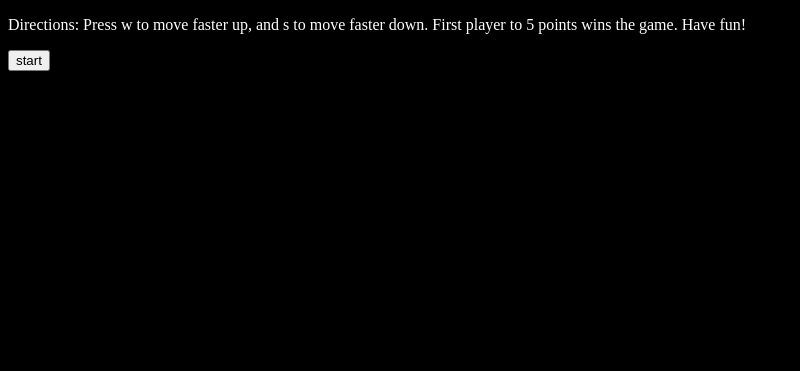
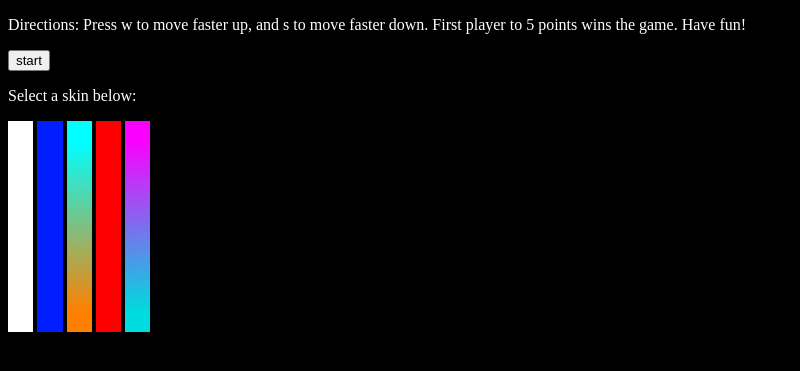
Before and after one commit to mteam88/web-pong, a Flask app: page / in a window 1280 px wide. Shown: the top 371 px of the page, without its empty margins (0-800 px from the left). Run offline with Flask 2, Linux system fonts and the light colour scheme.

Commit message:
playerskins

```diff
--- a/app.py
+++ b/app.py
@@ -1,5 +1,8 @@
-from flask import Flask, render_template
+from flask import Flask, render_template, request
+import json
 app = Flask(__name__)
+
+playerskin = "static/player/whiteplayer.png"
 
 @app.route("/")
 def startscreen():
@@ -7,10 +10,20 @@ def startscreen():
 
 @app.route("/pong")
 def pong():
-    return render_template("index.html")
+    print(playerskin)
+    return render_template("index.html", data={"playerskin": playerskin})
 
 @app.route("/gameover/<winner>")
 def gameover(winner):
     return render_template("gameover.html", data={"winner": winner})
 
+@app.route("/setplayerskin", methods=['POST'])
+def setplayerskin():
+    global playerskin
+    print(request.json)
+    print(playerskin)
+    playerskin = request.json['skin']
+    print("playerskin: " + playerskin)
+    return "Success!"
+
 app.run(debug=True)
--- a/templates/index.html
+++ b/templates/index.html
@@ -34,7 +34,7 @@
                 "bottom": 0
             });
             var allballs = [new Ball("static/ball/ball1.png", "ball", 50, 50, 0.2, 0.03, maingame, "img")];
-            var allplayers = [new Player("static/player/whiteplayer.png", "player1", 10, 47.5, 0, 0, maingame, "img"), new AIPlayer("static/player/whiteplayer.png", "player2", 88, 47.5, 0, 0, maingame, "img")];
+            var allplayers = [new Player("{{ data.playerskin }}", "player1", 10, 47.5, 0, 0, maingame, "img"), new AIPlayer("static/player/whiteplayer.png", "player2", 88, 47.5, 0, 0, maingame, "img")];
 
             maingame.bouncers.push(new Wall({"topleft": [100, 100], "bottomright": [150, 0]}, allplayers[0]), new Obstacle({"topleft": [0, 0], "bottomright": [100, -50]}), new Obstacle({"topleft": [0, 150], "bottomright": [100, 100]}), new Wall({"topleft": [-50, 100], "bottomright": [0, 0]}, allplayers[1]), ...allplayers)
 
--- a/templates/start.html
+++ b/templates/start.html
@@ -5,11 +5,29 @@
         <meta name="viewport" content="width=device-width, initial-scale=1.0" />
         <link rel="stylesheet" href="static/index.css" />
         <title>Pong</title>
+        <script>
+            function setSkin(skinpath) {
+                //alert("setSkin");
+                fetch('/setplayerskin', {
+                    method: 'POST',
+                    headers: {
+                        'Content-Type': 'application/json'
+                    },
+                    body: JSON.stringify({skin: skinpath})
+                });
+            }
+        </script>
     </head>
     <body>
         <p>
             Directions: Press w to move faster up, and s to move faster down. First player to 5 points wins the game. Have fun!
         </p>
         <button onclick="window.location.href = '/pong';"> start </button>
+        <p>Select a skin below:</p>
+        <img src="static/player/whiteplayer.png" class="player" onclick="setSkin(this.src)"/>
+        <img src="static/player/blueplayer.png" class="player" onclick="setSkin(this.src)"/>
+        <img src="static/player/lightblueorangeplayer.png" class="player" onclick="setSkin(this.src)"/>
+        <img src="static/player/redplayer.png" class="player" onclick="setSkin(this.src)"/>
+        <img src="static/player/purplelightblueplayer.png" class="player" onclick="setSkin(this.src)"/>
     </body>
 </html>
```
Also changed, not shown: static/player/blueorangeplayer.png (added), static/player/blueplayer.png (added), static/player/lightblueorangeplayer.png (added), static/player/purplelightblueplayer.png (added), static/player/redplayer.png (added).
